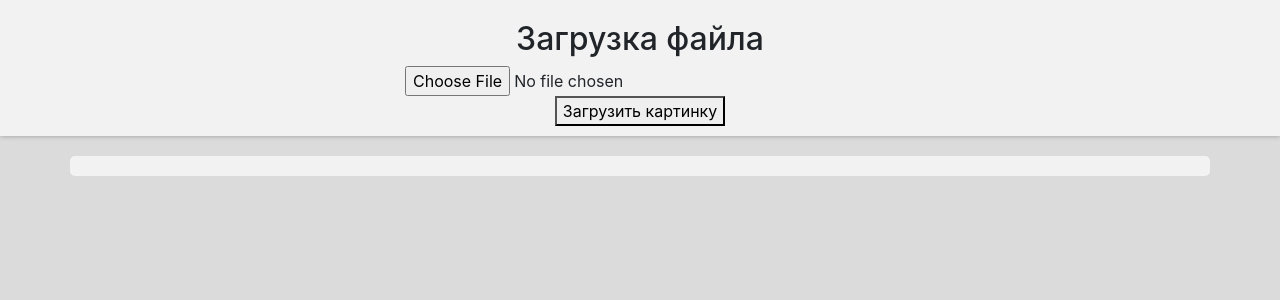
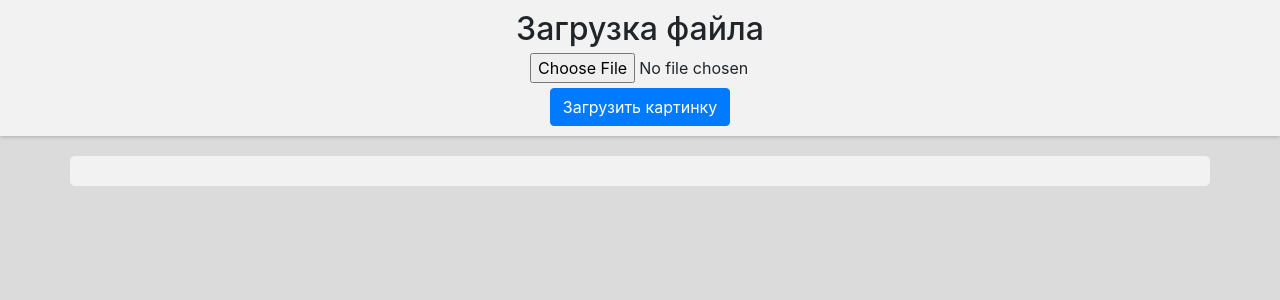
Before and after one commit to Tlmonko/Sirius2019, a Django app: page / in a window 1280 px wide. Shown: the top 300 px of the page. Run offline with Django 3.2, Linux system fonts and the light colour scheme; data that the repository does not hold is empty; some libraries are stand-ins or nearby versions.

Commit message:
Style changed

```diff
--- a/mainpage/views.py
+++ b/mainpage/views.py
@@ -22,10 +22,10 @@ def index(request):
 
         image.thumbnail((300, 300))
         image.save(settings.MEDIA_ROOT + "/" + uploaded_file.name.split(".")[0] + "_min" + "." +
-                   uploaded_file.name.split(".")[1])
+                   uploaded_file.name.split(".")[-1])
         new_object_params = {"path": "/media/" + uploaded_file.name,
                              "path_thumbnails": "/media/" + uploaded_file.name.split(".")[0] + "_min" + "." +
-                                                uploaded_file.name.split(".")[1], "name": uploaded_file.name}
+                                                uploaded_file.name.split(".")[-1], "name": uploaded_file.name}
 
         Picture.objects.create(**new_object_params)
     pictures = Picture.objects.all()
--- a/static/CSS/style.css
+++ b/static/CSS/style.css
@@ -4,19 +4,13 @@ body {
 
 #main-container {
     background-color: #f2f2f2;
-    padding: 10px;
+    padding: 15px;
     border-radius: 5px;
 }
 
 .header {
-    /* position:fixed;
-    left:0;
-    top:0;
-    width:100vw;
-    z-index:200;
-    height:200px;      */
     margin-bottom: 20px;
-    padding-top: 20px;
+    padding-top: 5px;
     padding-bottom: 10px;
     background-color: #f2f2f2;
     box-shadow: 0 0 5px rgba(0,0,0,0.3);
@@ -29,6 +23,6 @@ body {
   }
 
   .my-card:hover {
-    box-shadow: 0 0 5px rgba(0,0,0,0.3) !important;
+    box-shadow: 0 0 10px rgba(0,0,0,0.6) !important;
     transform: scale(1.009, 1.009);
 }
--- a/templates/Html/mainpage.html
+++ b/templates/Html/mainpage.html
@@ -16,13 +16,12 @@
     <h1 class="">База фотографий</h1>
 </div> -->
 <div class="container-fluid text-center header">
-    <h2>Загрузка файла</h2>
+    <h2 style="margin: 5px;">Загрузка файла</h2>
     <form method="post" enctype="multipart/form-data">
         {% csrf_token %}
-        <div class="container" style="width: 500px;">
-                <input type="file" class="form-control-file" name="picture">
-                <button type="submit" class="">Загрузить картинку</button>
-            </div>
+        <div class="container" style="width: 250px;">
+                <input type="file" class="form-control-file" name="picture" style="margin-bottom: 5px;">
+                <button type="submit" class="btn btn-primary">Загрузить картинку</button>
         </div>
     </form>
 </div>
```
